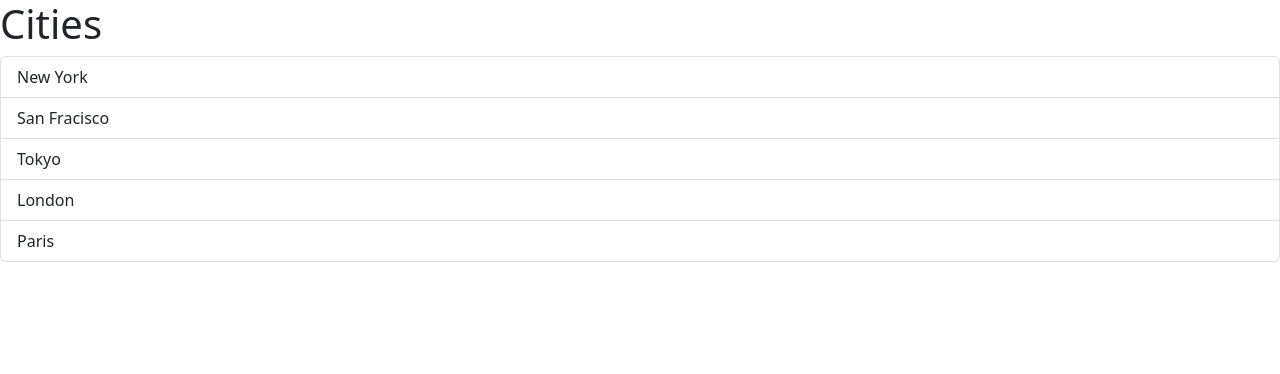
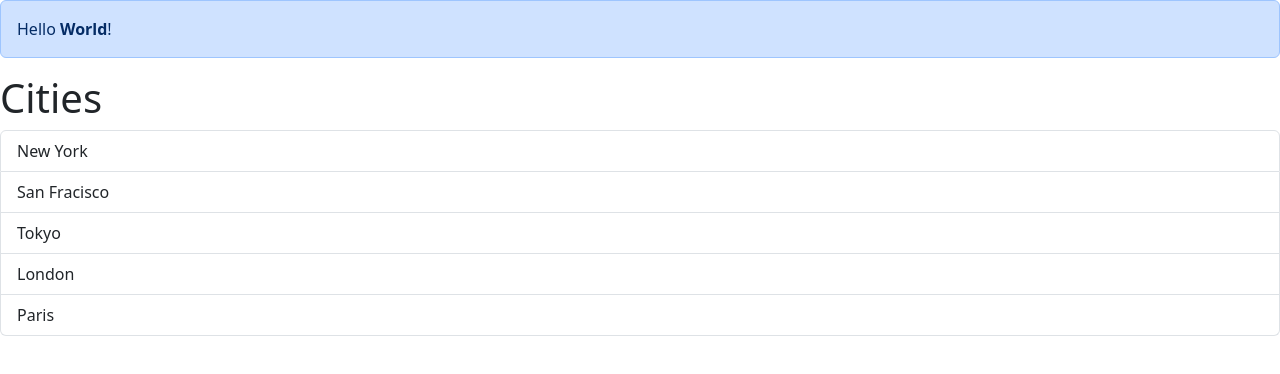
Before and after one commit to jwala-anirudh/react-basics-2023, a React (Vite) app: page / in a window 1280 px wide. Shown: the top 374 px of the page. Built offline with nearby package versions, Linux system fonts and the light colour scheme.

Commit message:
Passing dynamic children as props

```diff
--- a/src/App.tsx
+++ b/src/App.tsx
@@ -1,3 +1,4 @@
+import Alert from './components/Alert';
 import ListGroup from './components/ListGroup';
 
 function App() {
@@ -9,6 +10,11 @@
 
   return (
     <div>
+      {/* Alert component that accepts children dynamically */}
+      <Alert>
+        Hello <span className="fw-bold">World</span>!
+      </Alert>
+      {/* List group with rendering lists, conditional rendering, state, props and child-to-parent communication */}
       <ListGroup
         items={items}
         heading="Cities"
--- /dev/null
+++ b/src/components/Alert.tsx
@@ -0,0 +1,11 @@
+import { ReactNode } from 'react';
+
+interface Props {
+  children: ReactNode;
+}
+
+const Alert = ({ children }: Props) => {
+  return <div className="alert alert-primary">{children}</div>;
+};
+
+export default Alert;
```
